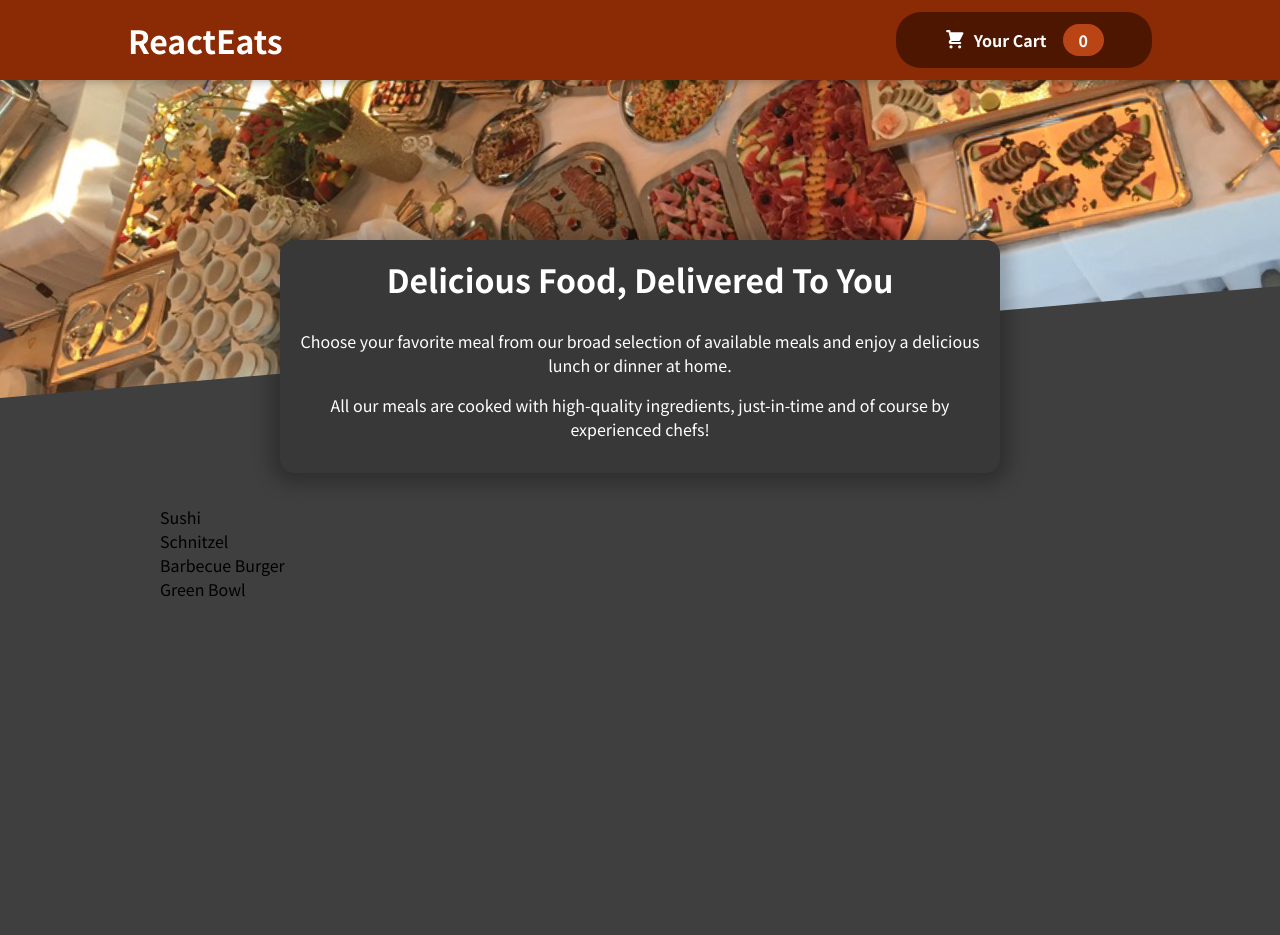
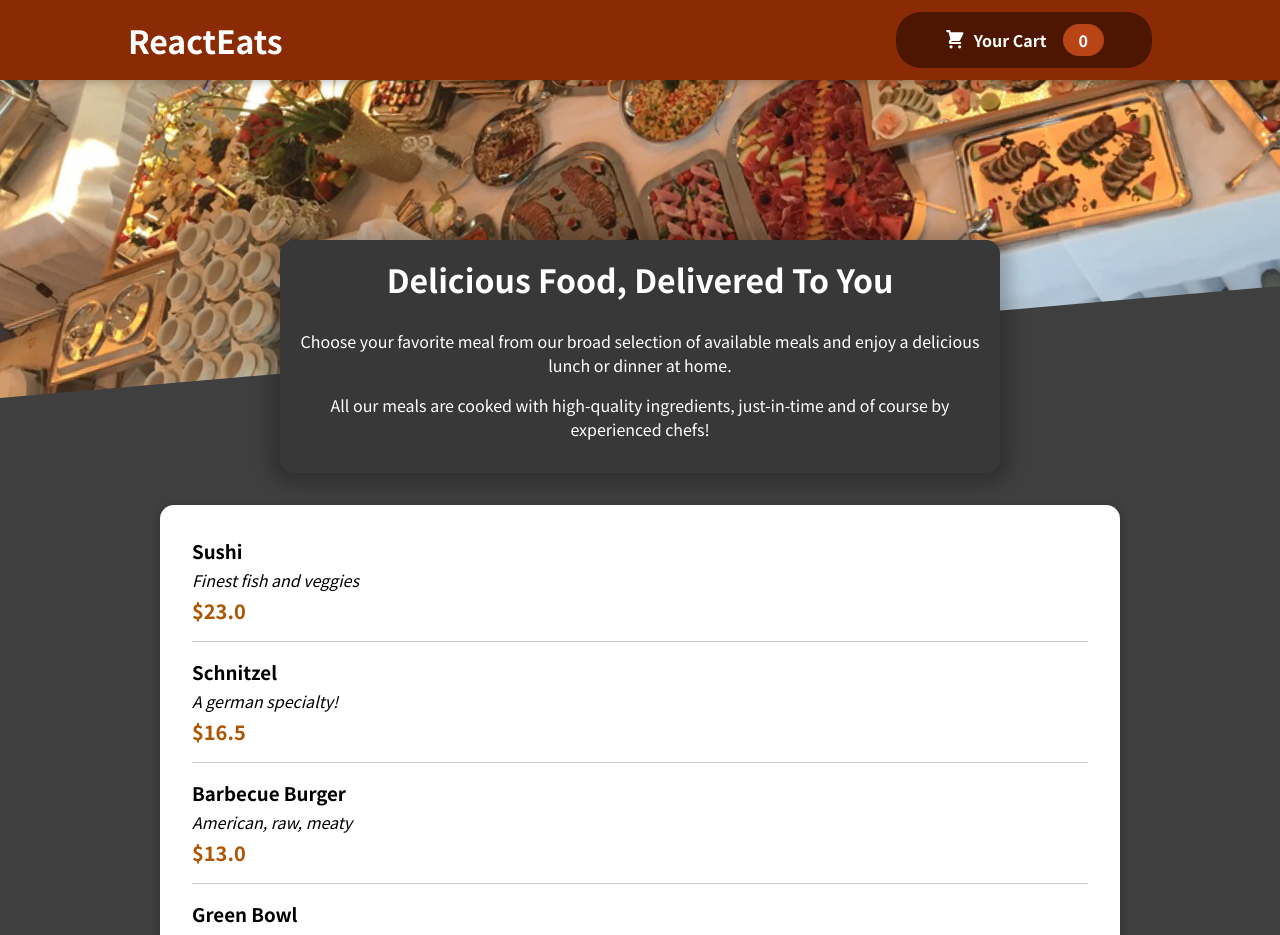
Before and after one commit to suryansh2206/ReactEats, a React (Create React App) app: page / in a window 1280 px wide. Shown: the top 935 px of the page. Before the commit the page ends 800 px from the top, so only its background shows below. Built offline with nearby package versions, Linux system fonts and the light colour scheme.

Commit message:
ItemList organized and visible

```diff
--- a/src/components/Meals/AvailableMeals.js
+++ b/src/components/Meals/AvailableMeals.js
@@ -1,4 +1,6 @@
+import Card from "../UI/Card";
 import classes from "./AvailableMeals.module.css";
+import MealItem from "./MealItem/MealItem";
 
 const DUMMY_MEALS = [
   {
@@ -28,11 +30,20 @@
 ];
 
 const AvailableMeals = () => {
-  const mealsList = DUMMY_MEALS.map((meal) => <li>{meal.name}</li>);
+  const mealsList = DUMMY_MEALS.map((meal) => (
+    <MealItem
+      key={meal.id}
+      name={meal.name}
+      description={meal.description}
+      price={meal.price}
+    />
+  ));
 
   return (
     <section className={classes.meals}>
-      <ul>{mealsList}</ul>
+      <Card>
+        <ul>{mealsList}</ul>
+      </Card>
     </section>
   );
 };
--- /dev/null
+++ b/src/components/Meals/MealItem/MealItem.js
@@ -0,0 +1,18 @@
+import classes from './MealItem.module.css'
+
+const MealItem = (props) => {
+  const price = `$${props.price.toFixed(1)}`;
+
+  return (
+    <li className={classes.meal}>
+      <div>
+        <h3>{props.name}</h3>
+        <div className={classes.description}>{props.description}</div>
+        <div className={classes.price}>{price}</div>
+      </div>
+      <div></div>
+    </li>
+  );
+};
+
+export default MealItem;
--- /dev/null
+++ b/src/components/Meals/MealItem/MealItem.module.css
@@ -0,0 +1,22 @@
+.meal {
+    display: flex;
+    justify-content: space-between;
+    margin: 1rem;
+    padding-bottom: 1rem;
+    border-bottom: 1px solid #ccc;
+  }
+
+  .meal h3 {
+    margin: 0 0 0.25rem 0;
+  }
+
+  .description {
+    font-style: italic;
+  }
+
+  .price {
+    margin-top: 0.25rem;
+    font-weight: bold;
+    color: #ad5502;
+    font-size: 1.25rem;
+  }
--- /dev/null
+++ b/src/components/UI/Card.js
@@ -0,0 +1,7 @@
+import classes from "./Card.module.css";
+
+const Card = (props) => {
+  return <div className={classes.card}>{props.children}</div>;
+};
+
+export default Card;
--- /dev/null
+++ b/src/components/UI/Card.module.css
@@ -0,0 +1,6 @@
+.card {
+    padding: 1rem;
+    box-shadow: 0 2px 8px rgba(0, 0, 0, 0.25);
+    border-radius: 14px;
+    background-color: white;
+  }
```
Also changed, not shown: src/components/Meals/MealItem/MealItemForm.js (added).
